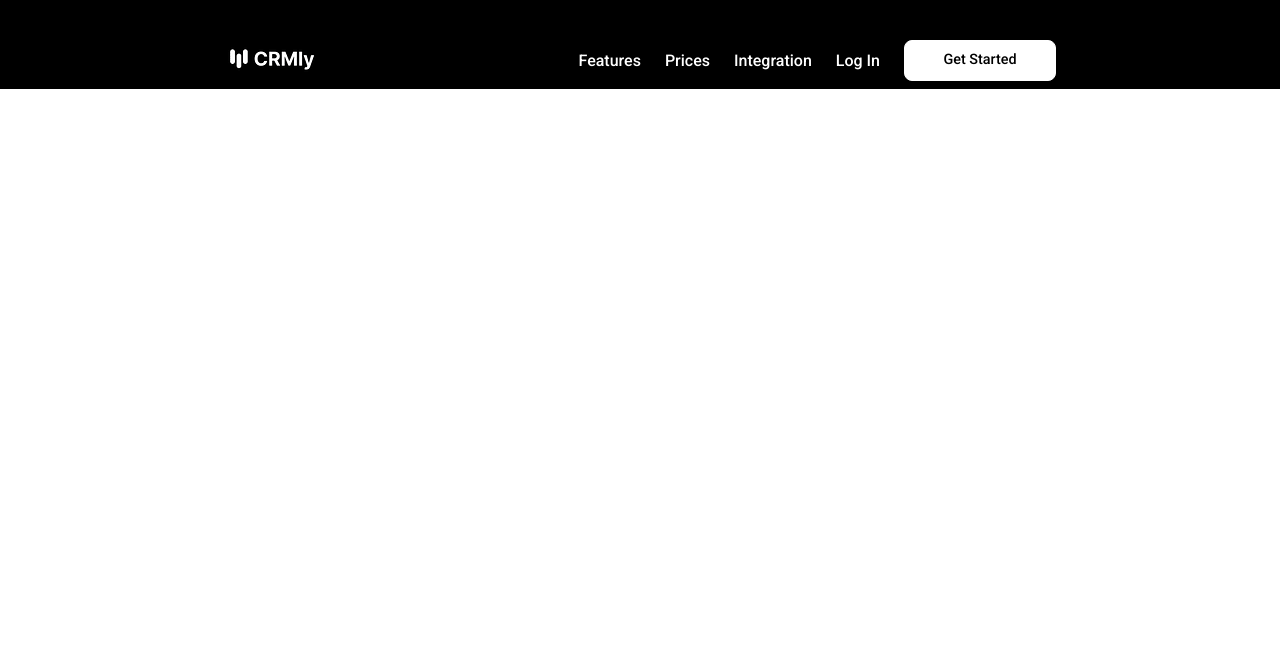
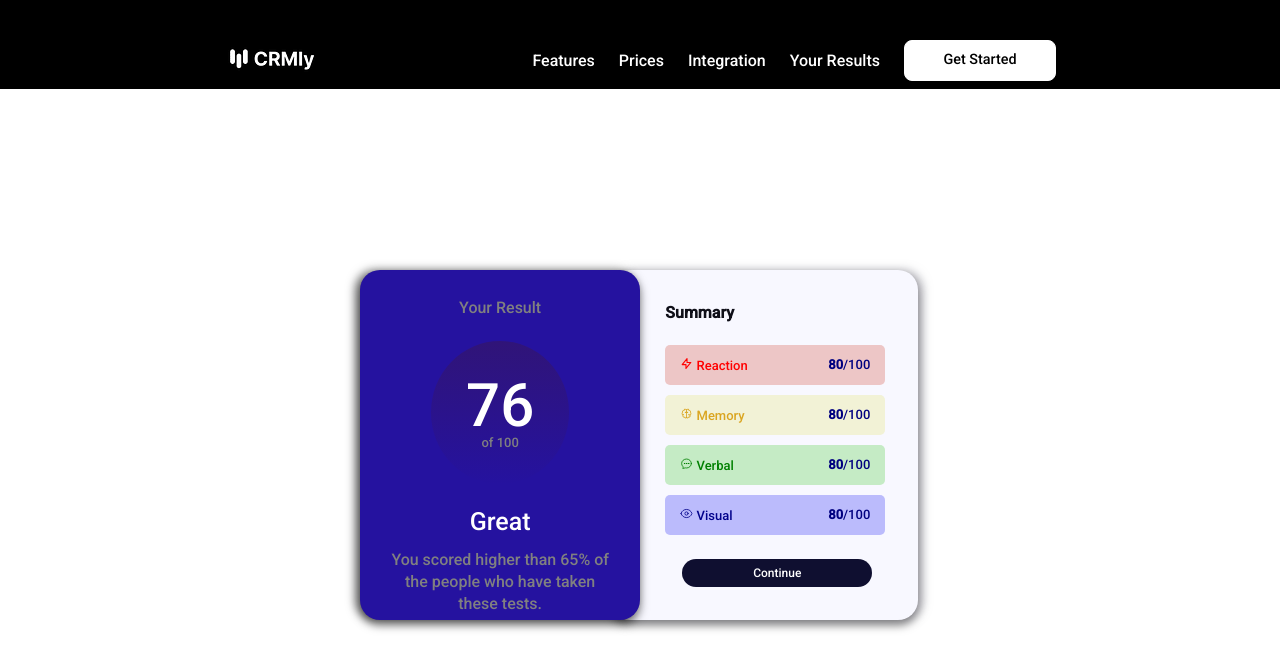
Before and after one commit to longhairshortcode/crmly, a React (Vite) app: page /yourresults in a window 1280 px wide. Shown: the top 670 px of the page. Built offline with nearby package versions, Linux system fonts and the light colour scheme.

Commit message:
best for today

```diff
--- a/src/App.jsx
+++ b/src/App.jsx
@@ -6,6 +6,7 @@ import Prices from "./pages/Prices"
 import Signup from "./pages/Signup"
 import SignupForm2 from "./pages/SignupForm2"
 import SF3 from "./pages/SF3"
+import YourResults from "./pages/YourResults"
 
 
 function App() {
@@ -19,6 +20,7 @@ function App() {
         <Route path={"/signup"} element={<Signup/>}></Route>
         <Route path={"/signup2"} element={<SignupForm2/>}></Route>
         <Route path={"/sf3"} element={<SF3/>}></Route>
+        <Route path={"/yourresults"} element={<YourResults/>}></Route>
       </Routes>
 
     </>
--- a/src/layout/Navbar.jsx
+++ b/src/layout/Navbar.jsx
@@ -29,7 +29,7 @@ const closeLinkMenu = () => {
             <NavLink to="/signup2" onClick={closeLinkMenu}>Features</NavLink>
             <NavLink to="/prices" onClick={closeLinkMenu}>Prices</NavLink>
             <NavLink to="/sf3" onClick={closeLinkMenu}>Integration</NavLink>
-            <NavLink to="/login" onClick={closeLinkMenu}>Log In</NavLink>
+            <NavLink to="/yourresults" onClick={closeLinkMenu}>Your Results</NavLink>
             <NavLink to="/signup" className={style.getStartedButton} onClick={closeLinkMenu}>Get Started</NavLink>
       </div>
 
--- a/src/pages/SF3.jsx
+++ b/src/pages/SF3.jsx
@@ -3,6 +3,10 @@ import style from "./SF3.module.css"
 function SF3() {
   return (
     <div className={style.componentContainer}>
+      <div className={style.topParent}>
+        <div className={style.topChild1}>1</div>
+        <div className={style.topChild2}>2</div>
+      </div>
       <div className={style.parentContainer}>
         <div className={style.child1}>1</div>
         <div className={style.child2}>2</div>
--- a/src/pages/SF3.module.css
+++ b/src/pages/SF3.module.css
@@ -1,40 +1,59 @@
+/* .topParent{
+    background-color: rgb(134, 135, 134);
+    /* leave commented width: 100%; */
+    /* min-height: 1000px; */
+/* } */
+
+/* .topChild1{
+    background-color: pink;
+    width: 1000px;
+    height: 700px
+} */
+
+/* .topChild2{
+    background-color: green;
+    height: 700px;
+    z-index: 5;
+} */
+
+
+
+
 /* red */
 .componentContainer{
     display: flex;
+    flex-direction: column;
     background-color: red;
-    height: calc(100vh - 89px);
-    justify-content: center;
-    align-items: flex-end;
-
+    min-height: calc(100vh - 89px);
+    justify-content: flex-end;
+    align-items: center;
+    gap: 10px;
 }
-
-
 /* blue */
 .parentContainer {
     display: flex;
     flex-wrap: wrap;
     justify-content: space-evenly;
+    padding: 20px;
+    gap: 20px;
     width: 100%;
     max-width: 1200px;
     background-color: blue;
-    padding: 20px;
-    gap: 20px;
     margin-bottom: 20px;
-
 }
-
 /* all children */
 .parentContainer > div {
     height: 200px;
     background-color: yellow;
 }
 
+/* WHY BOTH -20 PX when it looks like row 1 had 40px? */
 /* child 1, 2, & 3 */
 .parentContainer > div:nth-child(-n + 3) {
-    width: calc(33.33% - 20px); /* Adjust width and subtract gap */
-}
+    width: calc(33.33% - 20px);
+ }
 
 /* child 4 & 5 */
-.parentContainer > div:nth-child(n + 4):nth-child(-n + 5) {
-    width: calc(50% - 20px); /* Adjust width and subtract gap */
+ .parentContainer > div:nth-child(n + 4){
+    width: calc(50% - 20px);
 }
--- a/src/pages/SignupForm2.module.css
+++ b/src/pages/SignupForm2.module.css
@@ -6,6 +6,7 @@
     /* background-color: #000; */
     background-color: red;
     /* border: green solid 2px; */
+    /* //is min height correct? */
     min-height: calc(100vh - 89px);
     width: 100%;
 
--- /dev/null
+++ b/src/pages/YourResults.jsx
@@ -0,0 +1,72 @@
+import style from "./YourResults.module.css"
+import { HiOutlineLightningBolt } from "react-icons/hi";
+import { LiaBrainSolid } from "react-icons/lia";
+import { HiOutlineChatBubbleOvalLeftEllipsis } from "react-icons/hi2";
+import { HiOutlineEye } from "react-icons/hi2";
+
+function YourResults() {
+  return (
+    <div className={style.whiteComponentContainer}>
+
+      <div className={style.parentContainer}>
+
+        <div className={style.blueChildLeft}>
+            <p className={style.yourResultsTitle}>Your Result</p>
+
+            <div className={style.circleWithNum}>
+                <p className={style.seventySix}>76</p>
+                <p className={style.smallNum}>of 100</p>
+            </div>
+
+            <div className={style.messageBelowNum}>
+              <h3 className={style.affirmation}>Great</h3>
+              <p className={style.affirmationMsg}>You scored higher than 65% of the people who have taken these tests.</p>
+            </div>
+
+        </div>
+
+        <div className={style.whiteChildRight}>
+            <p className={style.summaryTitle}>Summary</p>
+
+            <div className={style.fourSumContainer}>
+                <div className={style.redReaction}>
+
+                        <p><HiOutlineLightningBolt /> Reaction</p>
+                        <p className={style.hundredBlue}><span className={style.bold}>80</span>/100</p>
+
+                </div>
+
+                <div className={style.yellowMemory}>
+
+                        <p><LiaBrainSolid /> Memory</p>
+                        <p className={style.hundredBlue}><span className={style.bold}>80</span>/100</p>
+
+                </div>
+
+                <div className={style.greenVerbal}>
+
+                        <p><HiOutlineChatBubbleOvalLeftEllipsis /> Verbal</p>
+                        <p className={style.hundredBlue}><span className={style.bold}>80</span>/100</p>
+
+                </div>
+
+                <div className={style.blueVisual}>
+
+                        <p><HiOutlineEye /> Visual</p>
+                        <p className={style.hundredBlue}><span className={style.bold}>80</span>/100</p>
+
+                </div>
+
+            </div>
+
+            <div className={style.continueBut}>Continue</div>
+
+        </div>
+
+      </div>
+
+    </div>
+  )
+}
+
+export default YourResults
--- /dev/null
+++ b/src/pages/YourResults.module.css
@@ -0,0 +1,197 @@
+/* COMPONENT CONTAINER */
+.whiteComponentContainer{
+    background-color: white;
+    min-height: calc(100vh - 89px);
+    display: flex;
+    justify-content: center;
+    align-items: center;
+}
+
+/* CONTAINER W BOTH SIDES */
+
+.parentContainer{
+    position: relative;
+    display: flex;
+    height: fit-content;
+
+}
+
+/* BLUE */
+
+.blueChildLeft{
+    position: relative;
+    z-index: 1;
+    display: flex;
+    flex-direction: column;
+    justify-content: space-between;
+    padding: 30px;
+    align-items: center;
+    width: 50%;
+    max-width: 600px;
+    height: 350px;
+    background-color: rgb(37, 18, 159);
+    border-radius: 20px;
+    gap: 25px;
+    box-shadow:
+    /* Shadow on the left */
+    -5px 0 10px rgba(0, 0, 0, 0.5),
+    /* Shadow on the bottom */
+    0 5px 10px rgba(0, 0, 0, 0.5);
+
+
+}
+
+.yourResultsTitle, .affirmationMsg{
+    color:grey;
+}
+
+.affirmation, .circleWithNum{
+    color: white;
+}
+
+.circleWithNum {
+    display: flex;
+    flex-direction: column;
+    align-items: center;
+    border-radius: 50%;
+    padding: 35px;
+    background: linear-gradient(to bottom, rgba(48, 20, 120, 1) 0%, rgba(48, 20, 120, 0.5) 50%, rgba(48, 20, 120, 0) 100%);
+}
+
+.seventySix{
+    font-size: 60px;
+}
+
+.smallNum{
+    font-size: 13px;
+    color: grey;
+}
+
+
+.messageBelowNum{
+    display: flex;
+    flex-direction: column;
+    align-items: center;
+    gap: 15px;
+}
+
+.affirmation{
+    font-size: 25px;
+    font-weight: normal;
+}
+
+/* if change font, messes up */
+.affirmationMsg{
+    color: grey;
+    text-align: center;
+    line-height: 22px;
+}
+
+
+/* WHITE */
+
+.whiteChildRight{
+    position: absolute;
+    left: 250px;
+    display: flex;
+    flex-direction: column;
+    /* justify-content: space-between; */
+    padding: 35px;
+    align-items: flex-start;
+    width: 55%;
+    max-width: 600px;
+    height: 350px;
+    gap: 24px;
+    background-color: ghostwhite;
+    border-top-right-radius: 20px;
+    border-bottom-right-radius: 20px;
+    border-radius: 20px;
+    box-shadow:
+    /* Shadow on the right */
+    5px 0 10px rgba(129, 127, 142, 0.5),
+    /* Shadow on the bottom */
+    0 5px 10px rgba(0, 0, 0, 0.5);
+}
+
+.summaryTitle, .fourSumContainer, .continueBut{
+    margin-left: 20px;
+
+}
+
+.summaryTitle{
+    color: rgb(15, 15, 24);
+    font-weight: bold;
+}
+
+.fourSumContainer{
+    display: flex;
+    flex-direction: column;
+    gap: 10px;
+}
+
+.fourSumContainer > div{
+    height: 40px;
+    border-radius: 5px;
+    padding: 15px;
+    width: 220px;
+}
+
+.redReaction{
+    display: flex;
+    justify-content: space-between;
+    align-items: center;
+    background-color: rgb(237, 198, 198);
+    color: red;
+    width: 190px;
+    font-size: 13px;
+    padding-left: 5px;
+}
+
+ .yellowMemory{
+    display: flex;
+    justify-content: space-between;
+    align-items: center;
+    background-color: rgb(242, 242, 214);
+    color: goldenrod;
+    width: 190px;
+    font-size: 13px;
+}
+
+.greenVerbal{
+    display: flex;
+    justify-content: space-between;
+    align-items: center;
+    background-color: rgb(197, 235, 197);
+    color: green;
+    width: 190px;
+    font-size: 13px;
+}
+.blueVisual{
+    display: flex;
+    justify-content: space-between;
+    align-items: center;
+    background-color: rgb(187, 187, 252);
+    color: darkblue;
+    width: 190px;
+    font-size: 13px;
+}
+
+.continueBut{
+    color: white;
+    padding: 8px;
+    background-color: rgb(15, 15, 48);
+    border-radius: 15px;
+    width: 190px;
+    margin-left: 37px;
+    text-align: center;
+    font-size: 12px;
+}
+
+.bold{
+    font-weight: bold;
+    color: navy;
+}
+
+.hundredBlue{
+    color: navy;
+}
```
